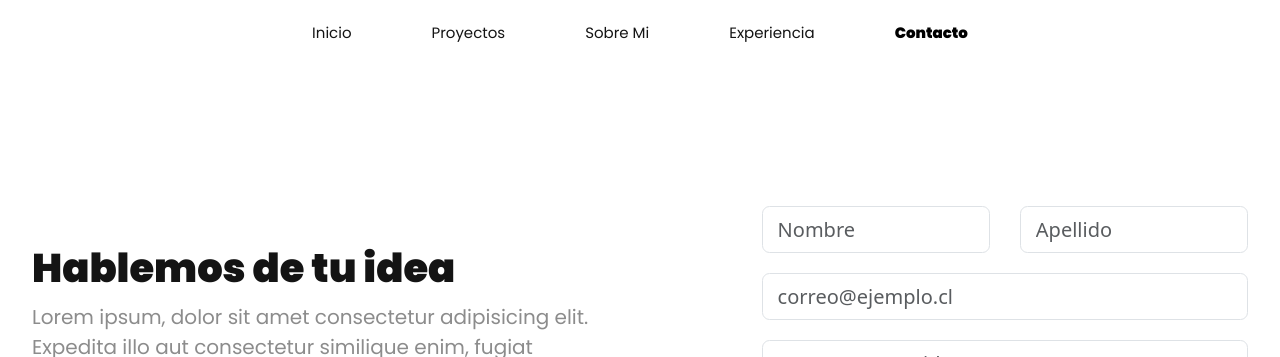
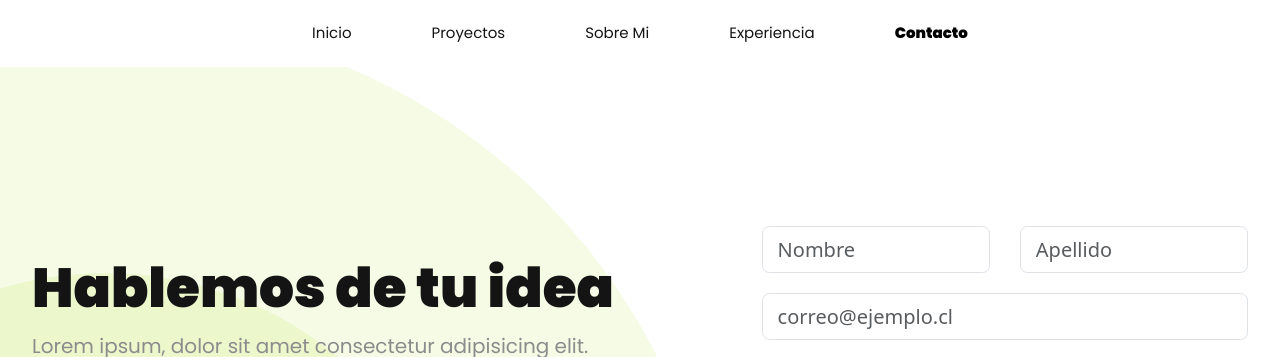
Before and after one commit to PradoRenata/PFPrado, a website: page pages/contact.html in a window 1280 px wide. Shown: the top 357 px of the page. Drawn offline with nearby package versions, Linux system fonts and the light colour scheme.

Commit message:
agrege fondo en pagina contacto

```diff
--- a/pages/contact.html
+++ b/pages/contact.html
@@ -42,7 +42,7 @@
         <main>
             <section class="pepe_container hero_contact">
                 <div class="pepe_content-50">
-                    <h2>Hablemos de tu idea</h2>
+                    <h1>Hablemos de tu idea</h1>
                     <p>Lorem ipsum, dolor sit amet consectetur adipisicing elit. Expedita illo aut consectetur similique enim, fugiat temporibus!</p>
                     <h6>También puedes contactarme a través de mis redes</h6>
                     <i class="fa-brands fa-behance px-2"></i>
@@ -65,6 +65,7 @@
                     </div>
                     <button type="submit" class="button_pepe_green">Enviar Mensaje</button>
                 </div>
+                <img src="../img/hero_contact_background.svg" class="hero_contact_background" alt="background">
             </section>
         </main>
 
--- a/scss/style.scss
+++ b/scss/style.scss
@@ -258,8 +258,15 @@ footer {
 
 /*Contact  - PAGE*/
 .hero_contact{
-   height: 90vh;
+   height: 95vh;
    padding: 0 32px;
+   .hero_contact_background{
+        height: auto;
+        position: absolute;
+        bottom: 0;
+        left: 0;
+        z-index: -1;
+}
 }
 .contact_form{
     width: 40%;
```
Also changed, not shown: css/style.css, img/hero_contact_background.svg (added).
